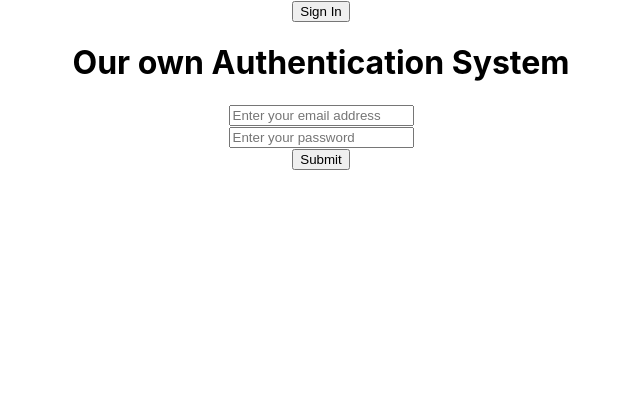
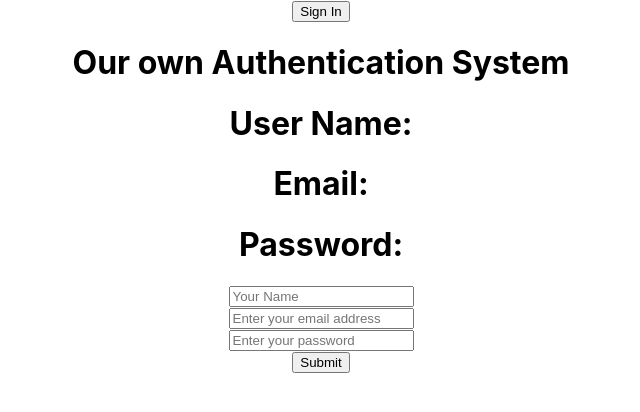
Before and after one commit to 0nahid/firebase-login-prac, a React (Create React App) app: page / in a window 1280 px wide. Shown: the top 412 px of the page, without its empty margins (319-959 px from the left). Built offline with nearby package versions, Linux system fonts and the light colour scheme.

Commit message:
get user email, name, & pass

```diff
--- a/src/Home/Home.jsx
+++ b/src/Home/Home.jsx
@@ -1,5 +1,10 @@
 import { initializeApp } from "firebase/app";
-import { getAuth, GoogleAuthProvider, signInWithPopup, signOut,} from "firebase/auth";
+import {
+  getAuth,
+  GoogleAuthProvider,
+  signInWithPopup,
+  signOut,
+} from "firebase/auth";
 import React, { useState } from "react";
 import firebaseConfig from "../Firebase/Firebase";
 initializeApp(firebaseConfig);
@@ -12,6 +17,7 @@ const Home = () => {
     isSignedIn: false,
     name: "",
     email: "",
+    password: "",
     photo: "",
   });
 
@@ -50,24 +56,71 @@ const Home = () => {
   };
 
   const handleChange = (e) => {
-    console.log(e.target.name , e.target.value);
+    let fromValidate = true;
+    if (e.target.name === "email") {
+      const isEmailValid = /\S+@\S+\.\S+/.test(e.target.value);
+      fromValidate = isEmailValid;
+    }
+    if (e.target.name === "password") {
+      const isPasswordValid =
+        e.target.value.length > 6 && e.target.value.length < 32;
+      const passwordHasNumber = /\d{1}/.test(e.target.value);
+      fromValidate = isPasswordValid && passwordHasNumber;
+    }
+    if (fromValidate) {
+      const newUserInfo = { ...user };
+      newUserInfo[e.target.name] = e.target.value;
+      setUser(newUserInfo);
+    }
   };
 
   return (
     <div>
-      {user.isSignedIn ? (<button onClick={handleSignOut}> Sign Out</button>) : (<button onClick={handleSignIn}>Sign In</button>)}
+      {user.isSignedIn ? (
+        <button onClick={handleSignOut}> Sign Out</button>
+      ) : (
+        <button onClick={handleSignIn}>Sign In</button>
+      )}
       {user.isSignedIn && (
         <div>
           <p> Welcome, {user.name} </p>
           <p>email: {user.email}</p>
-          <img style={{ borderRadius: "50%" }} src={user.photo} alt={user.name}/>
+          <img
+            style={{ borderRadius: "50%" }}
+            src={user.photo}
+            alt={user.name}
+          />
         </div>
       )}
       <h1>Our own Authentication System</h1>
+      <h1>User Name: {user.name}</h1>
+      <h1>Email: {user.email}</h1>
+      <h1>Password: {user.password}</h1>
       <form action="" onSubmit={handleSubmit}>
-        <input type="email" name="email" id="input-email" placeholder="Enter your email address" onBlur={handleChange} required />{" "}
+        <input
+          type="text"
+          name="name"
+          placeholder="Your Name"
+          onBlur={handleChange}
+        />
         <br />
-        <input type="password" name="password" id="password" placeholder="Enter your password" onBlur={handleChange} required />{" "}
+        <input
+          type="email"
+          name="email"
+          id="input-email"
+          placeholder="Enter your email address"
+          onBlur={handleChange}
+          required
+        />{" "}
+        <br />
+        <input
+          type="password"
+          name="password"
+          id="password"
+          placeholder="Enter your password"
+          onBlur={handleChange}
+          required
+        />{" "}
         <br />
         <input type="submit" value="Submit" />
       </form>
```
